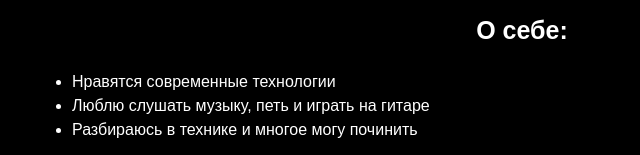
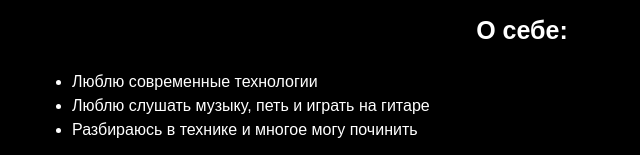
Before and after one commit to jackson250388/jackson250388.github.io, a plain HTML site: page index.html in a window 1280 px wide. Shown: the part 976-1131 px from the top of the page, 118-758 px from the left. Drawn offline with Linux system fonts and the light colour scheme.

Commit message:
Update index.html

```diff
--- a/index.html
+++ b/index.html
@@ -32,7 +32,7 @@
         <section>
             <h2 id="about me">О себе:</h2>
             <ul>
-                <li>Нравятся современные технологии</li>
+                <li>Люблю современные технологии</li>
                 <li>Люблю слушать музыку, петь и играть на гитаре</li>
                 <li>Разбираюсь в технике и многое могу починить</li>
             </ul>
```
